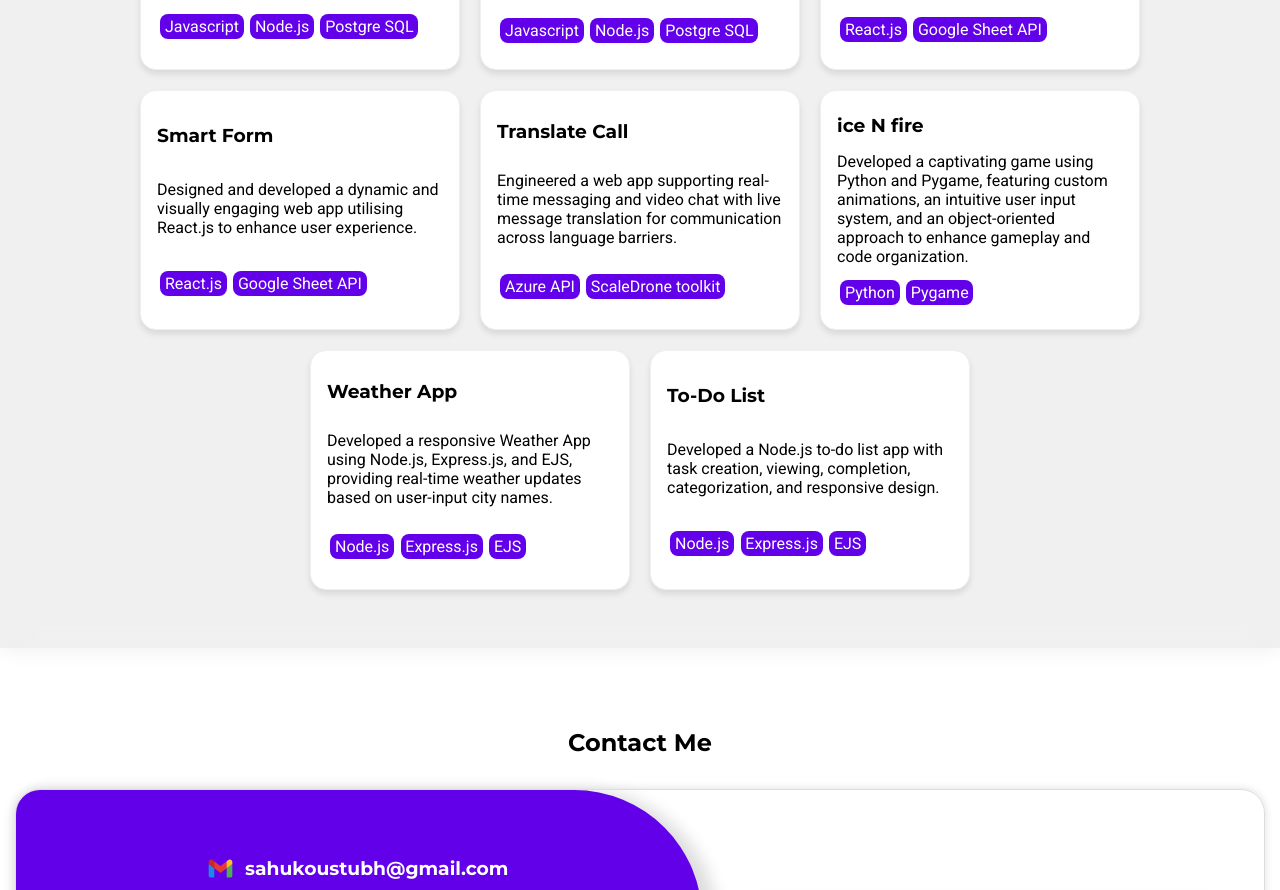
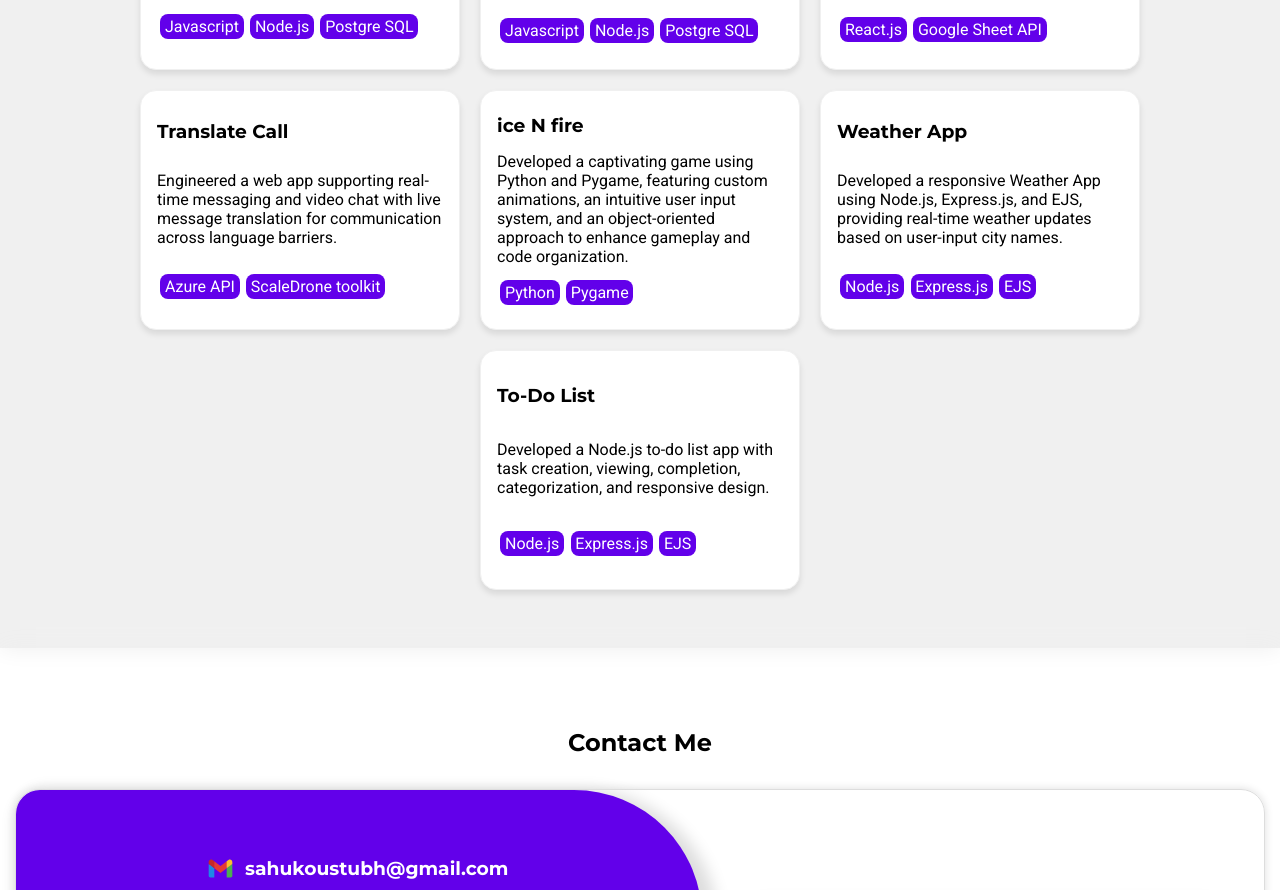
Before and after one commit to KoustubhSahu/koustubhsahu.github.io, a React (Create React App) app: page / in a window 1280 px wide. Shown: the part 2440-3330 px from the top of the page. Built offline with nearby package versions, Linux system fonts and the light colour scheme.

Commit message:
so far updated

```diff
--- a/src/components/Projects.js
+++ b/src/components/Projects.js
@@ -16,18 +16,20 @@ const projects = [
     title: 'Career Fair Navigator',
     technologies: ['React.js', 'Google Sheet API'],
     summary: 'An interactive map and Employer dashbaord for Career Fair events, built using React.js and Google Sheet API to provide real-time updates and data visualization.',
-  },
-  {
-    title: 'Smart Form',
-    technologies: ['React.js', 'Google Sheet API'],
-    summary: 'Designed and developed a dynamic and visually engaging web app utilising React.js to enhance user experience.',
 
   },
+  // {
+  //   title: 'Smart Form',
+  //   technologies: ['React.js', 'Google Sheet API'],
+  //   summary: 'Designed and developed a dynamic and visually engaging web app utilising React.js to enhance user experience.',
+
+  // },
   {
     title: 'Translate Call',
     technologies: ['Azure API', 'ScaleDrone toolkit'],
     summary: 'Engineered a web app supporting real-time messaging and video chat with live message translation for communication across language barriers.',
-
+    github: 'https://github.com/KoustubhSahu/translate_call',
+    liveURL: 'https://koustubhsahu.github.io/translate_call/',
   },
   {
     title: 'ice N fire',
```
